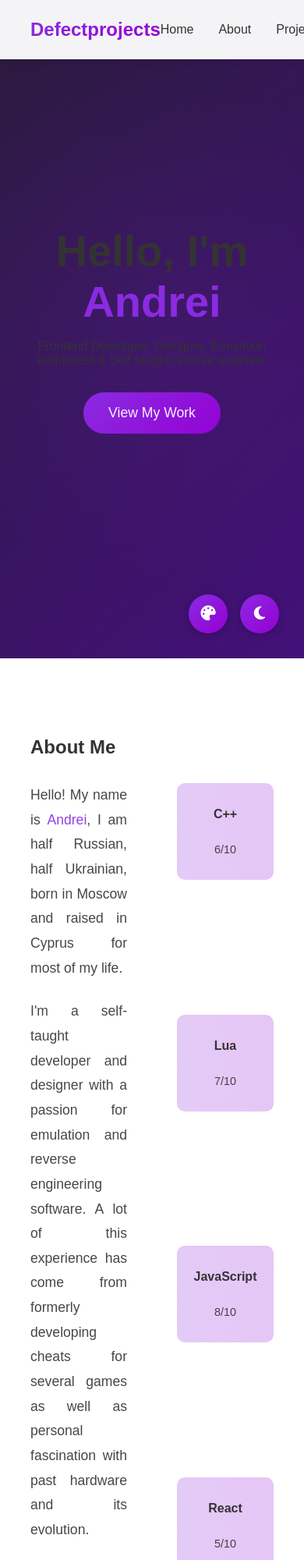
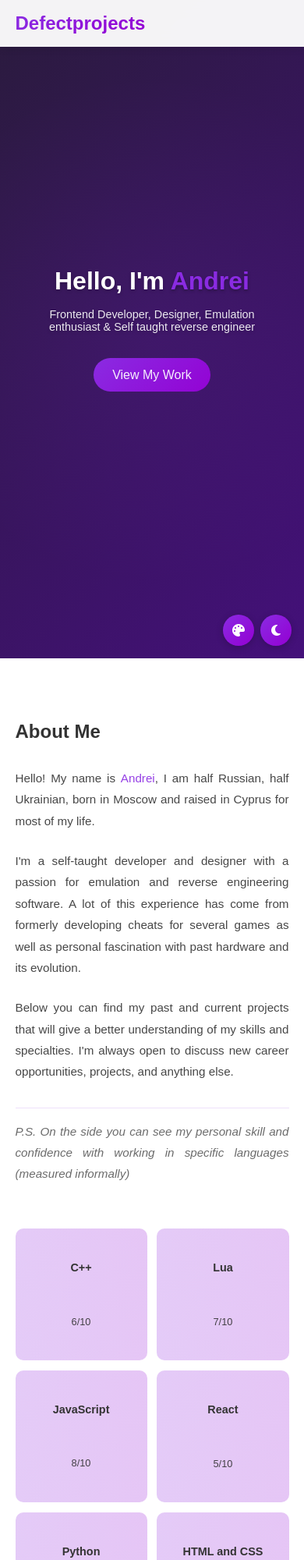
Before and after one commit to Doctordefector/portfolio-web, a plain HTML site: page index.html in a window 390 px wide. Shown: the top 2000 px of the page at 78% size. Drawn offline with Linux system fonts and the light colour scheme.

Commit message:
fixed text on light mode,made mobile improvements

```diff
--- a/index.html
+++ b/index.html
@@ -2,9 +2,10 @@
 <html lang="en">
 <head>
     <meta charset="UTF-8">
-    <meta name="viewport" content="width=device-width, initial-scale=1.0">
+    <meta name="viewport" content="width=device-width, initial-scale=1.0, maximum-scale=1.0, user-scalable=no">
     <title>Modern Portfolio</title>
     <link rel="stylesheet" href="styles.css">
+    <link rel="stylesheet" href="mediaqueries.css">
     <link rel="stylesheet" href="https://cdnjs.cloudflare.com/ajax/libs/font-awesome/6.5.1/css/all.min.css">
 </head>
 <body>
--- a/mediaqueries.css
+++ b/mediaqueries.css
@@ -0,0 +1,147 @@
+/* Tablets and smaller laptops */
+@media screen and (max-width: 1024px) {
+    .about-content {
+        grid-template-columns: 1fr;
+        gap: 2rem;
+    }
+
+    .skills {
+        grid-template-columns: repeat(3, 1fr);
+    }
+}
+
+/* Tablets and large phones */
+@media screen and (max-width: 768px) {
+    /* Navbar adjustments */
+    .navbar {
+        padding: 1rem 5%;
+    }
+
+    .nav-links {
+        display: none; /* We'll add a mobile menu later */
+    }
+
+    /* Hero section */
+    .hero h1 {
+        font-size: 2.5rem;
+    }
+
+    .hero p {
+        font-size: 1rem;
+        padding: 0 1rem;
+    }
+
+    /* Sections padding */
+    .about, .projects, .contact {
+        padding: 80px 5%;
+    }
+
+    /* Skills grid */
+    .skills {
+        grid-template-columns: repeat(2, 1fr);
+    }
+
+    /* Project cards */
+    .project-grid {
+        grid-template-columns: 1fr;
+        max-width: 500px;
+        margin: 2rem auto;
+    }
+
+    /* Contact section */
+    .contact-links a {
+        padding: 0.8rem 1.5rem;
+        font-size: 1rem;
+    }
+}
+
+/* Mobile phones */
+@media screen and (max-width: 480px) {
+    /* Hero section */
+    .hero h1 {
+        font-size: 2rem;
+    }
+
+    .hero p {
+        font-size: 0.9rem;
+    }
+
+    .cta-button {
+        padding: 0.8rem 1.5rem;
+        font-size: 1rem;
+    }
+
+    /* About section */
+    .about-text {
+        font-size: 0.95rem;
+    }
+
+    .skills {
+        grid-template-columns: repeat(2, 1fr);
+        gap: 0.8rem;
+    }
+
+    .skill-item {
+        padding: 0.8rem;
+    }
+
+    .skill-item .skill-name {
+        font-size: 0.9rem;
+    }
+
+    .skill-item .skill-rating {
+        font-size: 0.8rem;
+    }
+
+    /* Project cards */
+    .project-card h3 {
+        font-size: 1.2rem;
+    }
+
+    .project-card p {
+        font-size: 0.9rem;
+    }
+
+    /* Theme controls */
+    .theme-controls {
+        bottom: 1rem;
+        right: 1rem;
+        gap: 0.5rem;
+    }
+
+    #theme-toggle,
+    #color-toggle {
+        width: 40px;
+        height: 40px;
+        font-size: 1rem;
+    }
+
+    .color-picker-panel {
+        min-width: 200px;
+        right: -10px;
+    }
+}
+
+/* Very small devices */
+@media screen and (max-width: 320px) {
+    .hero h1 {
+        font-size: 1.8rem;
+    }
+
+    .skills {
+        grid-template-columns: 1fr;
+    }
+
+    .contact-links a {
+        padding: 0.8rem 1rem;
+        font-size: 0.9rem;
+    }
+}
+
+/* Height-based media queries */
+@media screen and (max-height: 600px) {
+    .hero {
+        min-height: 100vh;
+        padding: 100px 5% 50px;
+    }
+}
--- a/styles.css
+++ b/styles.css
@@ -11,6 +11,7 @@
     --text-color: #333;
     --card-bg: #fff;
     --nav-bg: rgba(255, 255, 255, 0.95);
+    transition: all 0.5s ease;
 }
 
 [data-theme="dark"] {
@@ -19,6 +20,7 @@
     --card-bg: #2d2d2d;
     --nav-bg: rgba(26, 26, 26, 0.95);
     --bg-gradient: linear-gradient(135deg, #1A0F2E 0%, #331059 100%);
+    transition: all 0.5s ease;
 }
 
 * {
@@ -31,7 +33,7 @@
 body {
     background: var(--bg-color);
     color: var(--text-color);
-    transition: background-color 0.3s ease, color 0.3s ease;
+    transition: all 0.5s ease;
 }
 
 /* Navbar Styles */
@@ -46,6 +48,7 @@ body {
     backdrop-filter: blur(10px);
     z-index: 1000;
     box-shadow: 0 2px 10px rgba(0, 0, 0, 0.1);
+    transition: all 0.5s ease;
 }
 
 .logo {
@@ -54,6 +57,7 @@ body {
     background: var(--gradient-1);
     -webkit-background-clip: text;
     -webkit-text-fill-color: transparent;
+    transition: all 0.5s ease;
 }
 
 .nav-links {
@@ -82,6 +86,7 @@ body {
     background: var(--bg-gradient);
     padding: 0 10%;
     position: relative;
+    color: white;
 }
 
 .hero::before {
@@ -102,10 +107,21 @@ body {
 .hero h1 {
     font-size: 3.5rem;
     margin-bottom: 1rem;
+    color: white;
+    text-shadow: 0 2px 4px rgba(0, 0, 0, 0.2);
+}
+
+.hero p {
+    color: rgba(255, 255, 255, 0.9);
+    font-size: 1.2rem;
+    max-width: 800px;
+    margin: 0 auto;
+    text-shadow: 0 2px 4px rgba(0, 0, 0, 0.2);
 }
 
 .highlight {
     color: var(--primary-color);
+    text-shadow: 0 2px 4px rgba(0, 0, 0, 0.3);
 }
 
 .cta-button {
```
